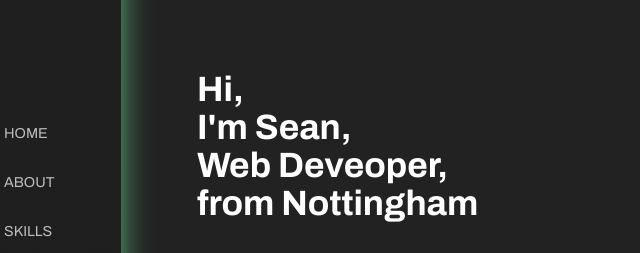
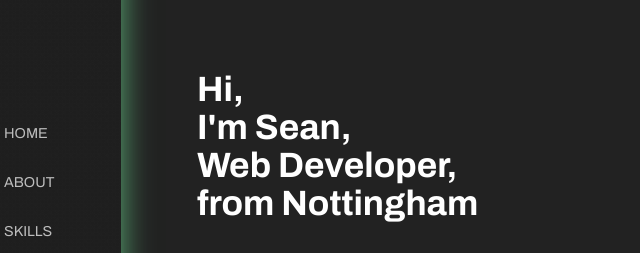
Before and after one commit to Sean-Bradbury/Portfolio, a Gatsby site: page / in a window 1280 px wide. Shown: the part 166-419 px from the top of the page, 59-699 px from the left. Built offline with nearby package versions, Linux system fonts and the light colour scheme; Gatsby itself is replaced by a stand-in of ours.

Commit message:
typo fixed

```diff
--- a/src/pages/index.js
+++ b/src/pages/index.js
@@ -24,7 +24,7 @@ export default function Home() {
                     <br></br>
                     I'm Sean,
                     <br></br>
-                    Web Deveoper,
+                    Web Developer,
                     <br></br>
                     from Nottingham
                     <br></br>
```
